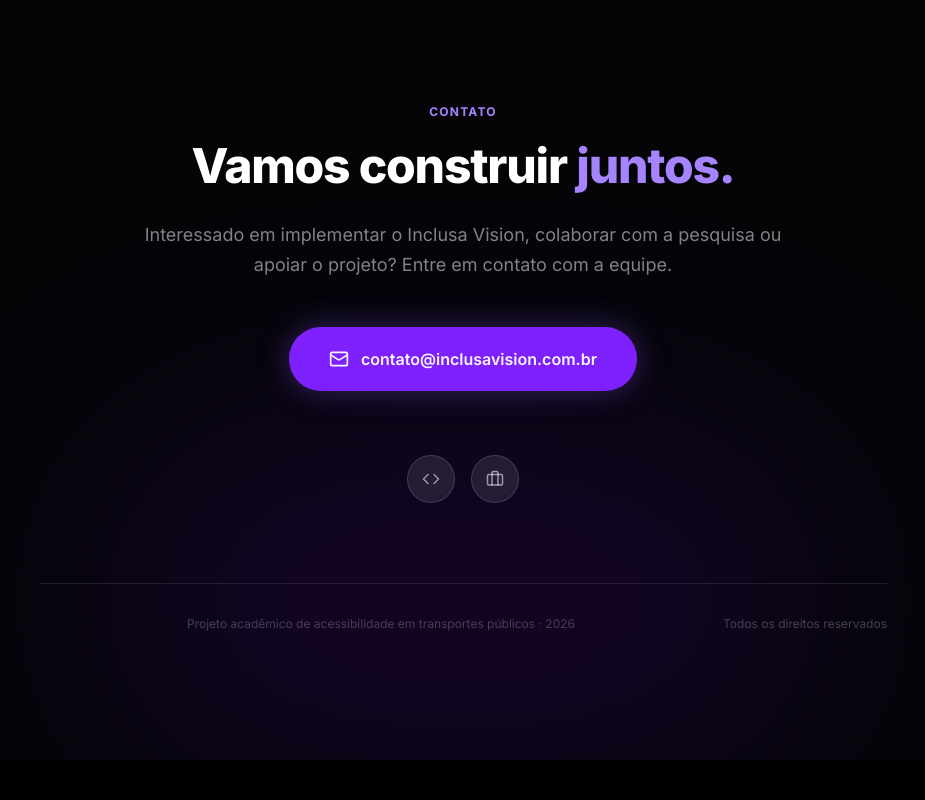
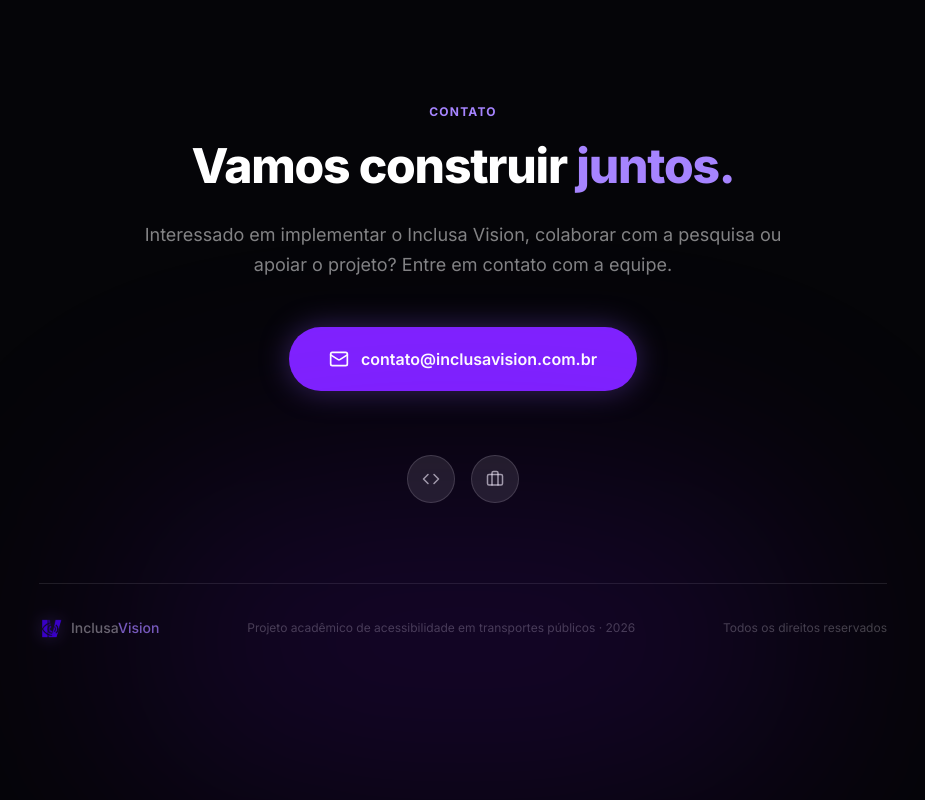
Before and after one commit to pedr0coder/InclusaV2, a React (Vite) app: page / in a window 1280 px wide. Shown: the part 5864-6664 px from the top of the page, without its empty margins (177-1102 px from the left). Before the commit the page ends 6624 px from the top, so only its background shows below. Built offline with nearby package versions, Linux system fonts and the light colour scheme; the HTML template or start-up script is replaced by a standard one.

Commit message:
Fix footer padding and update logo section

```diff
--- a/src/App.jsx
+++ b/src/App.jsx
@@ -18,8 +18,7 @@
   Zap,
   Activity,
   Code,
-  Briefcase,
-  Eye // Mantido caso queira usar no footer
+  Briefcase
 } from "lucide-react";
 
 /**
@@ -850,8 +849,16 @@
         </Reveal>
 
         {/* Informações do Rodapé */}
-        <div className="border-t border-white/10 pt-8 flex flex-col sm:flex-row items-center justify-between gap-4">
+        <div className="border-t border-white/10 pt-8 flex flex-col sm:flex-row items-center justify-between gap-4 pb-8">
           <div className="flex items-center gap-2">
+            <img
+              src="/logo-inclusav.png"
+              alt="Logo Inclusa Vision"
+              className="w-6 h-6 object-contain drop-shadow-[0_0_8px_rgba(139,92,246,0.4)] opacity-80"
+            />
+            <span className="text-white/40 text-sm font-medium">
+              Inclusa<span className="text-violet-400/70">Vision</span>
+            </span>
           </div>
           <p className="text-white/25 text-xs text-center">
             Projeto acadêmico de acessibilidade em transportes públicos · {new Date().getFullYear()}
```
